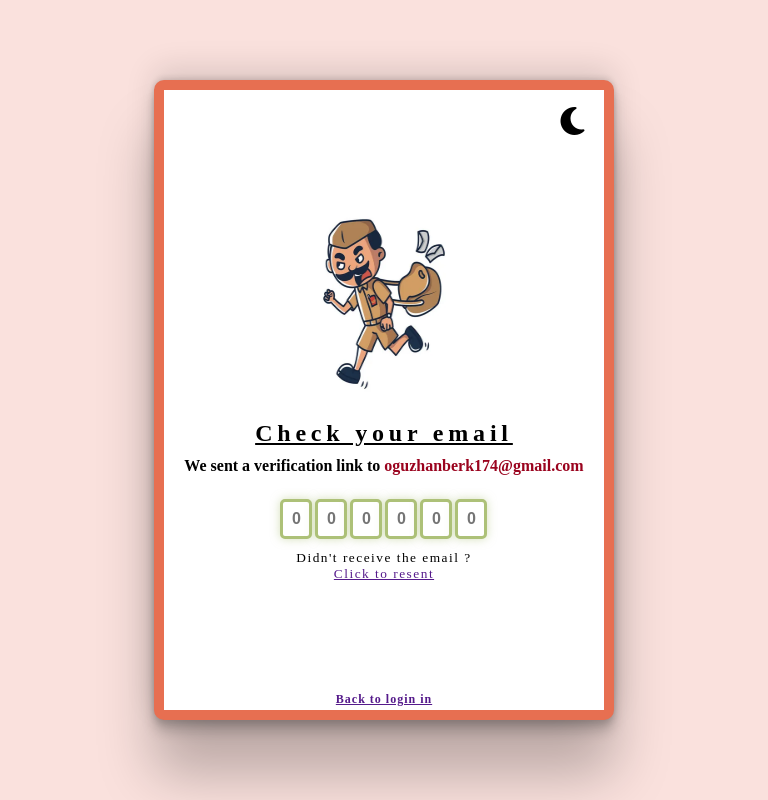
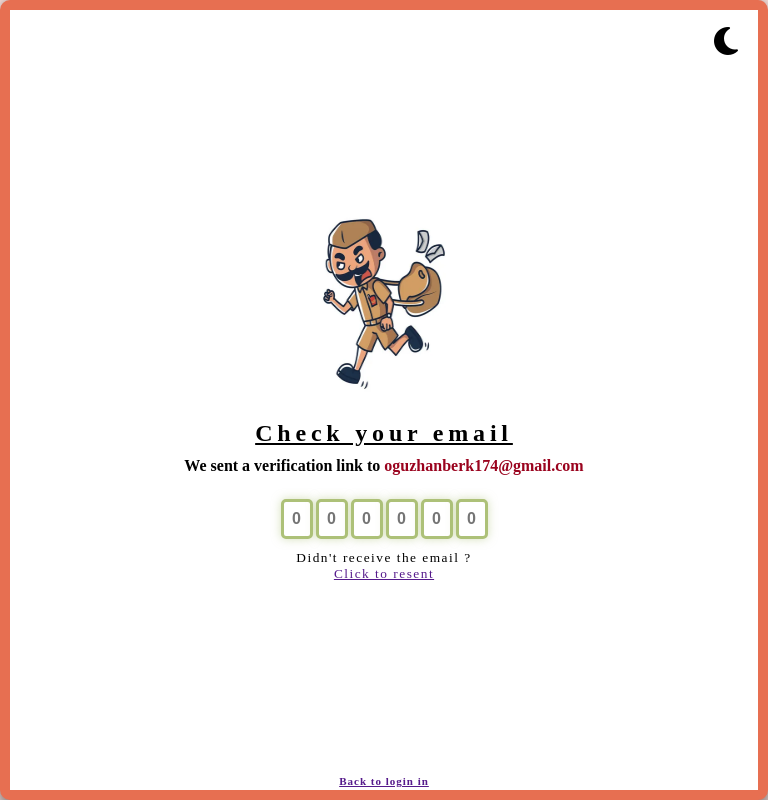
Before and after one commit to oberk06/UI-verify, a plain HTML site: page index.html in a window 768 px wide. Drawn offline with Linux system fonts and the light colour scheme.

Commit message:
mobile-again

```diff
--- a/style.css
+++ b/style.css
@@ -4,16 +4,16 @@
   --inputborder: #adc178;
   --inputvalid: #3a86ff;
   --body: #fae1dd;
-  --containerborder:#e76f51;
+  --containerborder: #e76f51;
 }
 
-.dark{
+.dark {
   --bgcolor: #14213d;
   --container: white;
-  --inputborder:#ffbe0b;
-  --inputvalid:#81d8d0;
-  --body:#14213d;
-  --containerborder:#ffc300;
+  --inputborder: #ffbe0b;
+  --inputvalid: #81d8d0;
+  --body: #14213d;
+  --containerborder: #ffc300;
 }
 
 * {
@@ -102,17 +102,17 @@ input:focus {
 input:valid {
   border: 2px solid var(--inputvalid);
 }
-i{
+i {
   position: absolute;
   right: 20px;
   top: 15px;
 }
-#link{
+#link {
   font-weight: bold;
 }
 
-@media (max-width: 352px){
-.container{
+@media (min-width: 481px) and (max-width: 1024px) {
+  .container {
     display: flex;
     justify-content: center;
     align-items: center;
@@ -120,48 +120,49 @@ i{
     height: 100%;
     width: 100%;
   }
-img{
+  img {
     width: 100vw;
   }
-#link{
+  #link {
     text-align: center;
   }
   small {
     display: flex;
     flex-direction: column;
   }
-small a{
+  small a {
     text-align: center;
     margin-bottom: 15px;
   }
-h3{
-  font-size: 12px;
+  h3 {
+    font-size: 11px;
   }
 }
-@media (min-width: 481px) and (max-width: 1024px){
-  .container{
+@media (max-width: 480px) {
+  .container {
     display: flex;
     justify-content: center;
     align-items: center;
     flex-direction: column;
-    height: 80%;
-    width: 60%;
+    height: 100%;
+    width: 100%;
   }
-  img{
+  img {
     width: 100vw;
+    height: auto;
   }
-  #link{
+  #link {
     text-align: center;
   }
   small {
     display: flex;
     flex-direction: column;
   }
-  small a{
+  small a {
     text-align: center;
     margin-bottom: 15px;
   }
-  h3{
+  h3 {
     font-size: 12px;
   }
 }
```
Lines whose indentation alone changed are shown as unchanged.
